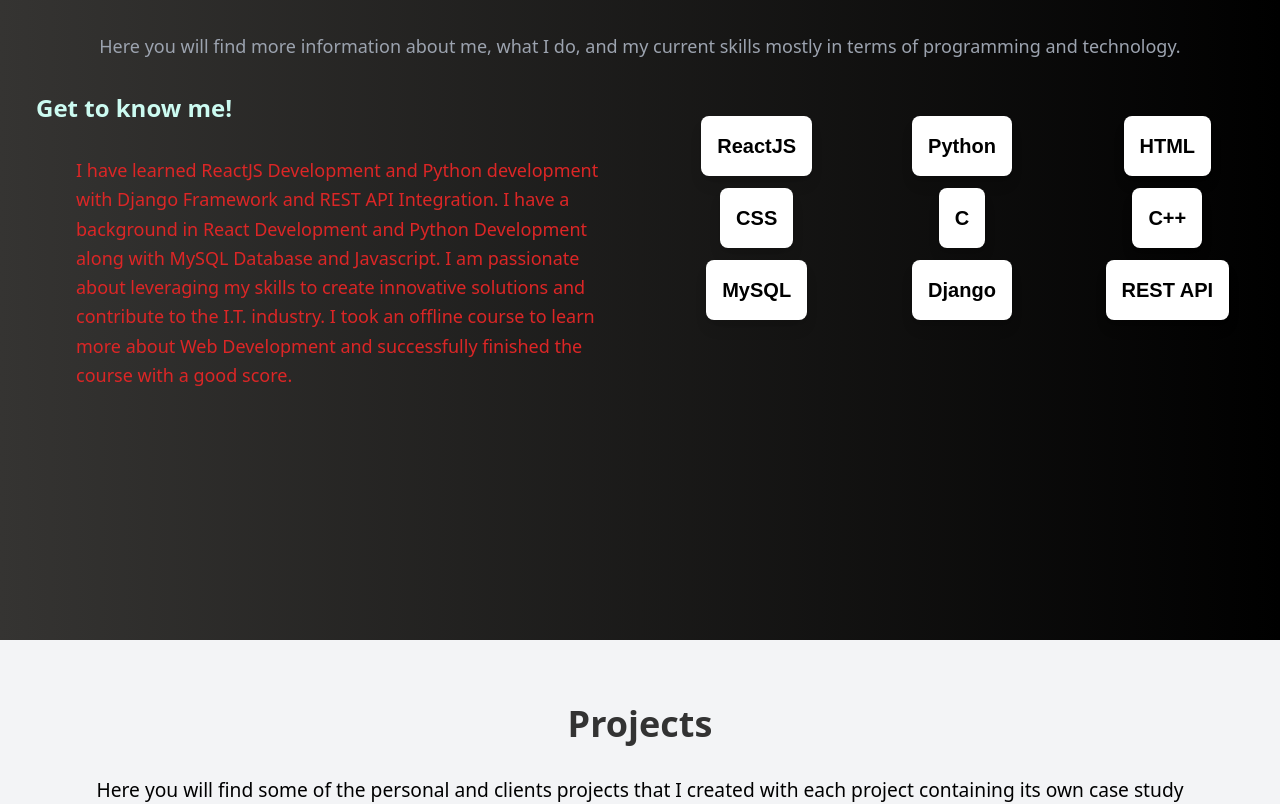
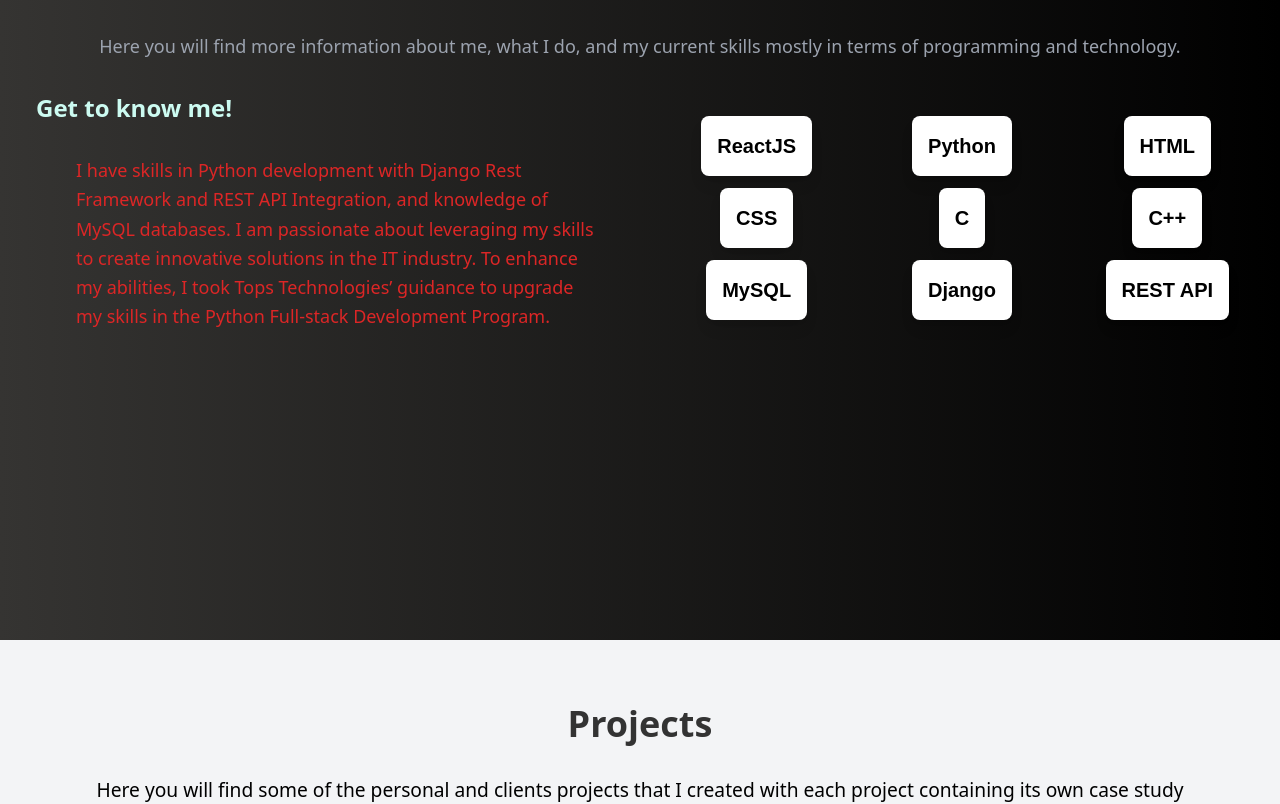
Before and after one commit to vills25/My-Portfolio, a React (Vite) app in the folder portfolio/: page / in a window 1280 px wide. Shown: the part 960-1764 px from the top of the page. Built offline with nearby package versions, Linux system fonts and the light colour scheme; a web font is replaced by a local one.

Commit message:
Improvement & Bugs Fixed.

```diff
--- a/portfolio/src/components/About.jsx
+++ b/portfolio/src/components/About.jsx
@@ -11,17 +11,19 @@ const About = () => {
           Here you will find more information about me, what I do, and my current skills mostly in terms of programming and technology.
         </p>
 
-        {/* Main Content: Intro and Skills */}
         <div className="grid grid-cols-1 md:grid-cols-2 gap-10 items-start">
-          {/* Left Column: Introduction */}
+
           <div>
             <h3 className="text-2xl text-teal-100 font-bold mb-3 ml-5">Get to know me!</h3>
             <p className="text-lg text-red-600 leading-relaxed p-5  ml-10 p-10;">
-              I have learned ReactJS Development and Python development with Django Framework and REST API Integration. I have a background in React Development and Python Development along with MySQL Database and Javascript. I am passionate about leveraging my skills to create innovative solutions and contribute to the I.T. industry. I took an offline course to learn more about Web Development and successfully finished the course with a good score.
+              I have skills in Python development with Django Rest Framework and REST API Integration,
+              and knowledge of MySQL databases. I am passionate about leveraging my skills to create
+              innovative solutions in the IT industry. To enhance my abilities, I took Tops Technologies’
+              guidance to upgrade my skills in the Python Full-stack Development Program.
+
             </p>
           </div>
 
-          {/* Right Column: Skills Grid*/}
           <div className="grid grid-cols-3 gap-3 justify-items-center mt-6 custom-font">
             {[
               'ReactJS', 'Python', 'HTML',
--- a/portfolio/src/components/Contact.jsx
+++ b/portfolio/src/components/Contact.jsx
@@ -3,7 +3,7 @@ import './Contact.css';
 
 const Contact = () => {
   return (
-    <section id="contact" className="h-screen flex justify-center items-center bg-white">
+    <section id="contact" className=" flex justify-center items-center bg-white">
       <footer className="footer">
         <div className="contact-info">
           <h3>Contact Information</h3>
```
Also changed, not shown: 1 other file (tests, documents, lock files or other folders).
